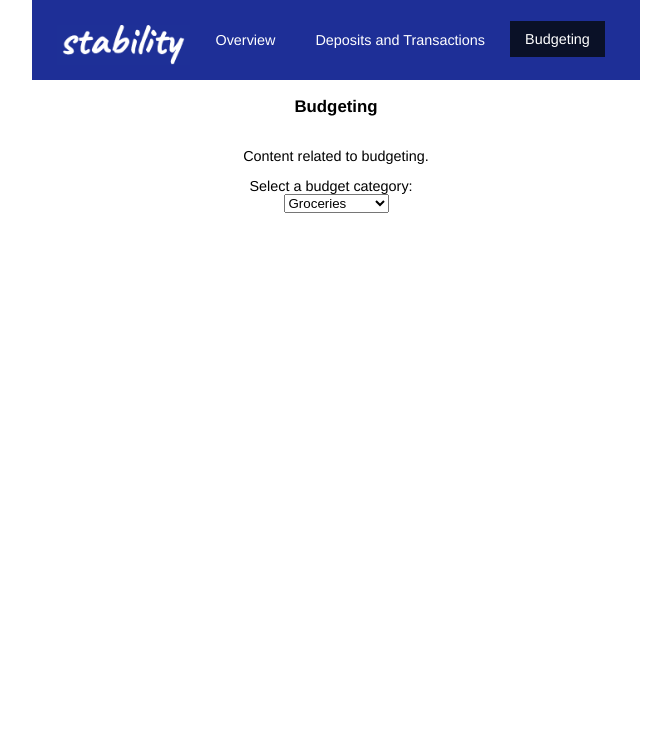
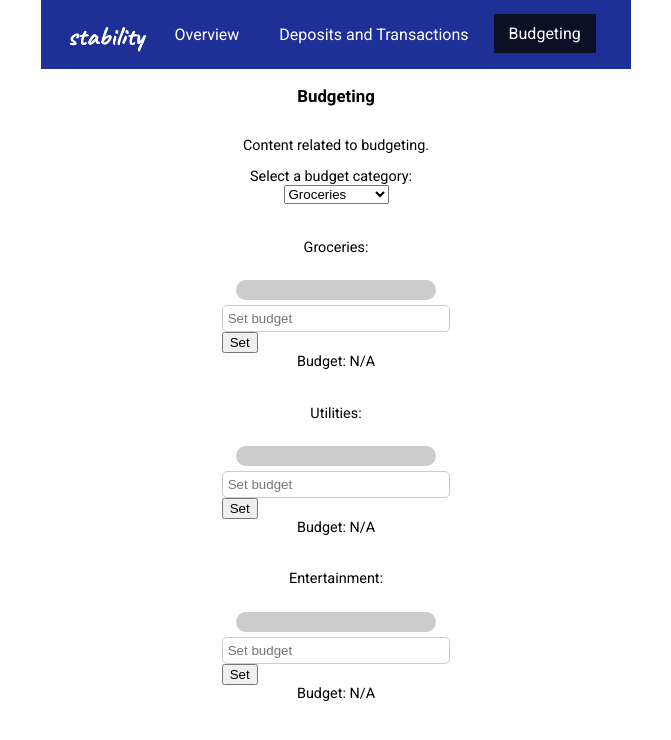
Before and after one commit to caleb-yonas/Stability, a plain HTML site: page budgeting.html in a window 1280 px wide. Shown: the whole page, without its empty margins (304-975 px from the left). Drawn offline with nearby package versions, Linux system fonts and the light colour scheme.

Commit message:
Update budgeting.html

```diff
--- a/budgeting.html
+++ b/budgeting.html
@@ -1,17 +1,29 @@
 <!DOCTYPE html>
 <html lang="en">
-
 <head>
     <meta charset="UTF-8">
     <meta name="viewport" content="width=device-width, initial-scale=1.0">
-    <title>Budgeting</title>
+    <title>Overview</title>
     <link rel="stylesheet" href="styles.css">
+    <link href="https://fonts.googleapis.com/css2?family=Roboto:wght@300;400;500;700&display=swap" rel="stylesheet">
+    <script src="https://cdn.jsdelivr.net/npm/chart.js"></script>
+    <style>
+        /* Your existing styles */
+        body {
+            font-family: 'Roboto', sans-serif; /* Set the font to Roboto */
+            margin: 0;
+            padding: 0;
+        }
+        .tablinks {
+            font-size: 16px; /* Adjust the font size as needed */
+        }
+        /* Rest of your existing styles */
+    </style>
 </head>
-
 <body>
 
     <div class="tab">
-        <img src="stability.jpg" alt="Stability Logo" id="topRightImage">
+        <img src="stability.jpg" alt="Stability Logo" id="topRightImage" style="max-height: 25px;">
         <a href="overview.html" class="tablinks">Overview</a>
         <a href="deposits_and_transactions.html" class="tablinks">Deposits and Transactions</a>
         <a href="budgeting.html" class="tablinks active">Budgeting</a>
@@ -31,12 +43,57 @@
     <div id="otherInput" style="display:none;">
         <label for="otherCategory">Specify the category:</label>
         <input type="text" id="otherCategory">
-        <button onclick="addNewCategory()">Add</button>
+        <button class="blue-button" onclick="addNewCategory()">Add</button>
     </div>
 
-    <!-- Budget bars for categories -->
     <div class="category-container" id="budgetCategoryContainer">
-        <!-- Categories will be dynamically added here -->
+        <!-- Existing categories -->
+        <div class="category">
+            <p>Groceries:</p>
+            <div class="budget-bar">
+                <div class="filled-bar groceries"></div>
+            </div>
+            <div class="budget-input-container">
+                <input type="number" placeholder="Set budget" class="budget-input" id="groceriesBudget">
+                <button class="blue-button" class="set-budget-button" onclick="updateBudgetBar('groceries')">Set</button>
+            </div>
+            <span class="budget-amount" id="groceriesBudgetAmount">Budget: N/A</span>
+        </div>
+        <div class="category">
+            <p>Utilities:</p>
+            <div class="budget-bar">
+                <div class="filled-bar utilities"></div>
+            </div>
+            <div class="budget-input-container">
+                <input type="number" placeholder="Set budget" class="budget-input" id="utilitiesBudget">
+                <button class="blue-button" class="set-budget-button" onclick="updateBudgetBar('utilities')">Set</button>
+            </div>
+            <span class="budget-amount" id="utilitiesBudgetAmount">Budget: N/A</span>
+        </div>
+        <div class="category">
+            <p>Entertainment:</p>
+            <div class="budget-bar">
+                <div class="filled-bar entertainment"></div>
+            </div>
+            <div class="budget-input-container">
+                <input type="number" placeholder="Set budget" class="budget-input" id="entertainmentBudget">
+                <button class="blue-button"class="set-budget-button" onclick="updateBudgetBar('entertainment')">Set</button>
+            </div>
+            <span class="budget-amount" id="entertainmentBudgetAmount">Budget: N/A</span>
+        </div>
+        <!-- More categories can be added here using the same structure -->
+    </div>
+
+    <div class="category" id="newCategoryTemplate" style="display: none;">
+        <p id="newCategoryLabel"></p>
+        <div class="budget-bar">
+            <div class="filled-bar new-category"></div>
+        </div>
+        <div class="budget-input-container">
+            <input type="number" placeholder="Set budget" class="budget-input new-category" onchange="updateBudgetBar('new-category')">
+            <button class="blue-button"class="set-budget-button" onclick="setNewCategoryBudget()">Set</button>
+        </div>
+        <span class="budget-amount new-category" id="newCategoryBudgetAmount">Budget: N/A</span>
     </div>
 
     <script src="script.js"></script>
```
